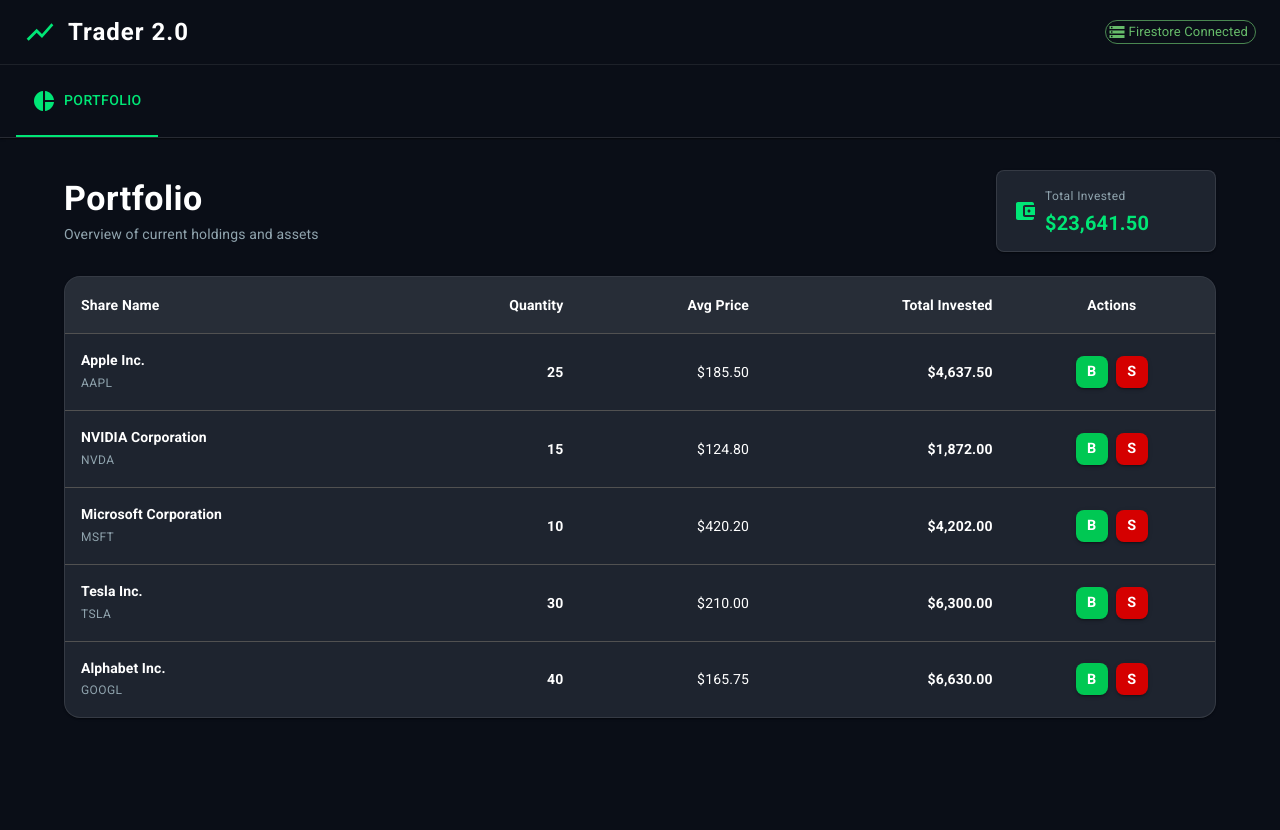
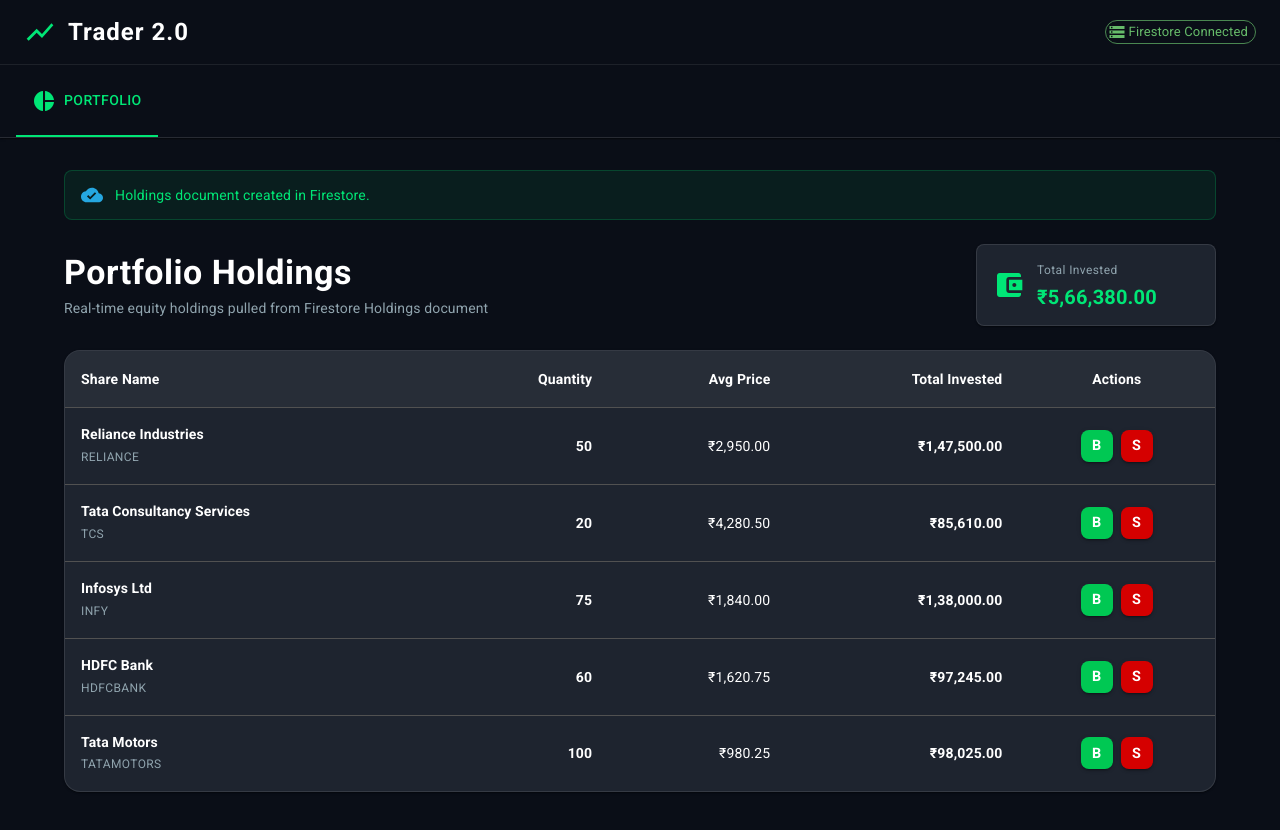
Before and after one commit to Admin-WeCode/Trader2.0, a React (Vite) app: page / in a window 1280 px wide. Shown: the top 830 px of the page. Before the commit the page ends 800 px from the top, so only its background shows below. Built offline with nearby package versions, Linux system fonts and the light colour scheme; no server answers; the database is empty.

Commit message:
Format Portfolio currency in INR (₹) and sync with Firestore Holdings document

```diff
--- a/src/components/Portfolio.tsx
+++ b/src/components/Portfolio.tsx
@@ -1,4 +1,4 @@
-import React, { useState } from 'react';
+import React, { useState, useEffect } from 'react';
 import {
   Box,
   Typography,
@@ -13,63 +13,143 @@ import {
   Stack,
   Card,
   CardContent,
+  Alert,
+  CircularProgress,
 } from '@mui/material';
 import AccountBalanceWalletIcon from '@mui/icons-material/AccountBalanceWallet';
+import CloudDoneIcon from '@mui/icons-material/CloudDone';
+import { doc, onSnapshot, setDoc, updateDoc } from 'firebase/firestore';
+import { db } from '../firebase/firebase';
 import { PortfolioItem } from '../types/portfolio';
 
-const initialPortfolioData: PortfolioItem[] = [
-  { id: '1', name: 'Apple Inc.', symbol: 'AAPL', quantity: 25, avgPrice: 185.50 },
-  { id: '2', name: 'NVIDIA Corporation', symbol: 'NVDA', quantity: 15, avgPrice: 124.80 },
-  { id: '3', name: 'Microsoft Corporation', symbol: 'MSFT', quantity: 10, avgPrice: 420.20 },
-  { id: '4', name: 'Tesla Inc.', symbol: 'TSLA', quantity: 30, avgPrice: 210.00 },
-  { id: '5', name: 'Alphabet Inc.', symbol: 'GOOGL', quantity: 40, avgPrice: 165.75 },
+// Initial default Indian stock portfolio in INR (₹)
+const defaultIndianPortfolio: PortfolioItem[] = [
+  { id: '1', name: 'Reliance Industries', symbol: 'RELIANCE', quantity: 50, avgPrice: 2950.00 },
+  { id: '2', name: 'Tata Consultancy Services', symbol: 'TCS', quantity: 20, avgPrice: 4280.50 },
+  { id: '3', name: 'Infosys Ltd', symbol: 'INFY', quantity: 75, avgPrice: 1840.00 },
+  { id: '4', name: 'HDFC Bank', symbol: 'HDFCBANK', quantity: 60, avgPrice: 1620.75 },
+  { id: '5', name: 'Tata Motors', symbol: 'TATAMOTORS', quantity: 100, avgPrice: 980.25 },
 ];
 
+// INR (₹) Currency Formatter helper
+const formatINR = (amount: number) => {
+  return new Intl.NumberFormat('en-IN', {
+    style: 'currency',
+    currency: 'INR',
+    maximumFractionDigits: 2,
+    minimumFractionDigits: 2,
+  }).format(amount);
+};
+
 export const Portfolio: React.FC = () => {
-  const [portfolio, setPortfolio] = useState<PortfolioItem[]>(initialPortfolioData);
+  const [portfolio, setPortfolio] = useState<PortfolioItem[]>(defaultIndianPortfolio);
+  const [loading, setLoading] = useState<boolean>(true);
+  const [firestoreStatus, setFirestoreStatus] = useState<string>('Connecting to Firestore Holdings...');
 
-  // Calculate total portfolio value
+  // Firestore Real-time listener on 'Holdings' document ('Holdings/current')
+  useEffect(() => {
+    let unsubscribe: () => void = () => {};
+
+    try {
+      const holdingsDocRef = doc(db, 'Holdings', 'current');
+
+      unsubscribe = onSnapshot(
+        holdingsDocRef,
+        (snapshot) => {
+          setLoading(false);
+          if (snapshot.exists()) {
+            const data = snapshot.data();
+            if (data && Array.isArray(data.items)) {
+              setPortfolio(data.items);
+              setFirestoreStatus('Live data synced with Cloud Firestore (Holdings document)');
+            } else {
+              setFirestoreStatus('Holdings document format empty. Initializing defaults...');
+            }
+          } else {
+            // Document doesn't exist yet, initialize it with default Indian stock holdings
+            setFirestoreStatus('Holdings document created in Firestore.');
+            setDoc(holdingsDocRef, { items: defaultIndianPortfolio }).catch((err) => {
+              console.warn('Firestore write notice:', err);
+            });
+          }
+        },
+        (error) => {
+          console.warn('Firestore subscription notice:', error);
+          setLoading(false);
+          setFirestoreStatus('Using local holdings (Configure Firebase credentials in .env to sync live)');
+        }
+      );
+    } catch (err) {
+      console.warn('Firestore initialization notice:', err);
+      setLoading(false);
+      setFirestoreStatus('Using local holdings');
+    }
+
+    return () => unsubscribe();
+  }, []);
+
+  // Calculate total portfolio invested in INR
   const totalPortfolioInvested = portfolio.reduce(
     (sum, item) => sum + item.quantity * item.avgPrice,
     0
   );
 
+  const syncToFirestore = async (updatedItems: PortfolioItem[]) => {
+    try {
+      const holdingsDocRef = doc(db, 'Holdings', 'current');
+      await updateDoc(holdingsDocRef, { items: updatedItems });
+    } catch {
+      // Fallback silently if offline/demo
+    }
+  };
+
   const handleBuy = (item: PortfolioItem) => {
-    setPortfolio((prev) =>
-      prev.map((p) => (p.id === item.id ? { ...p, quantity: p.quantity + 1 } : p))
+    const updated = portfolio.map((p) =>
+      p.id === item.id ? { ...p, quantity: p.quantity + 1 } : p
     );
+    setPortfolio(updated);
+    syncToFirestore(updated);
   };
 
   const handleSell = (item: PortfolioItem) => {
-    setPortfolio((prev) =>
-      prev.map((p) =>
+    const updated = portfolio.map((p) =>
       p.id === item.id && p.quantity > 0 ? { ...p, quantity: p.quantity - 1 } : p
-      )
     );
+    setPortfolio(updated);
+    syncToFirestore(updated);
   };
 
   return (
     <Box sx={{ width: '100%' }}>
-      {/* Portfolio Header & Total Invested Card */}
+      {/* Status Notice */}
+      <Alert
+        severity="info"
+        icon={<CloudDoneIcon fontSize="inherit" />}
+        sx={{ mb: 3, bgcolor: 'rgba(0, 230, 118, 0.08)', color: '#00e676', border: '1px solid rgba(0, 230, 118, 0.2)' }}
+      >
+        {firestoreStatus}
+      </Alert>
+
+      {/* Portfolio Header & Total Invested Card (in INR) */}
       <Box sx={{ display: 'flex', justifyContent: 'space-between', alignItems: 'center', mb: 3 }}>
         <Box>
           <Typography variant="h4" sx={{ fontWeight: 700, mb: 0.5 }}>
-            Portfolio
+            Portfolio Holdings
           </Typography>
           <Typography variant="body2" color="text.secondary">
-            Overview of current holdings and assets
+            Real-time equity holdings pulled from Firestore Holdings document
           </Typography>
         </Box>
-        <Card sx={{ minWidth: 220, bgcolor: 'background.paper', border: '1px solid rgba(255, 255, 255, 0.1)' }}>
+        <Card sx={{ minWidth: 240, bgcolor: 'background.paper', border: '1px solid rgba(255, 255, 255, 0.1)' }}>
           <CardContent sx={{ py: 1.5, '&:last-child': { pb: 1.5 } }}>
-            <Stack direction="row" alignItems="center" spacing={1}>
-              <AccountBalanceWalletIcon color="primary" />
+            <Stack direction="row" alignItems="center" spacing={1.5}>
+              <AccountBalanceWalletIcon color="primary" sx={{ fontSize: 32 }} />
               <Box>
                 <Typography variant="caption" color="text.secondary">
                   Total Invested
                 </Typography>
                 <Typography variant="h6" sx={{ fontWeight: 700, color: 'primary.main' }}>
-                  ${totalPortfolioInvested.toLocaleString('en-US', { minimumFractionDigits: 2, maximumFractionDigits: 2 })}
+                  {formatINR(totalPortfolioInvested)}
                 </Typography>
               </Box>
             </Stack>
@@ -78,8 +158,13 @@ export const Portfolio: React.FC = () => {
       </Box>
 
       {/* Holdings Table */}
+      {loading ? (
+        <Box sx={{ display: 'flex', justifyContent: 'center', py: 8 }}>
+          <CircularProgress color="primary" />
+        </Box>
+      ) : (
         <TableContainer component={Paper} sx={{ border: '1px solid rgba(255, 255, 255, 0.1)', borderRadius: 2 }}>
-        <Table sx={{ minWidth: 650 }} aria-label="portfolio holdings table">
+          <Table sx={{ minWidth: 650 }} aria-label="holdings table">
             <TableHead sx={{ bgcolor: 'rgba(255, 255, 255, 0.04)' }}>
               <TableRow>
                 <TableCell sx={{ fontWeight: 700 }}>Share Name</TableCell>
@@ -114,14 +199,14 @@ export const Portfolio: React.FC = () => {
                       </Typography>
                     </TableCell>
                     <TableCell align="right">
-                    ${row.avgPrice.toFixed(2)}
+                      {formatINR(row.avgPrice)}
                     </TableCell>
                     <TableCell align="right" sx={{ fontWeight: 700 }}>
-                    ${totalInvested.toLocaleString('en-US', { minimumFractionDigits: 2, maximumFractionDigits: 2 })}
+                      {formatINR(totalInvested)}
                     </TableCell>
                     <TableCell align="center">
                       <Stack direction="row" spacing={1} justifyContent="center">
-                      {/* Small Green Buy Button with Bold B */}
+                        {/* Buy Button: Small, bold B text, green background */}
                         <Button
                           variant="contained"
                           size="small"
@@ -143,7 +228,7 @@ export const Portfolio: React.FC = () => {
                           B
                         </Button>
 
-                      {/* Small Red Sell Button with Bold S */}
+                        {/* Sell Button: Small, bold S text, red background */}
                         <Button
                           variant="contained"
                           size="small"
@@ -172,6 +257,7 @@ export const Portfolio: React.FC = () => {
             </TableBody>
           </Table>
         </TableContainer>
+      )}
     </Box>
   );
 };
```
Also changed, not shown: src/types/portfolio.ts (line endings or trailing spaces). Lines whose indentation alone changed are shown as unchanged.
